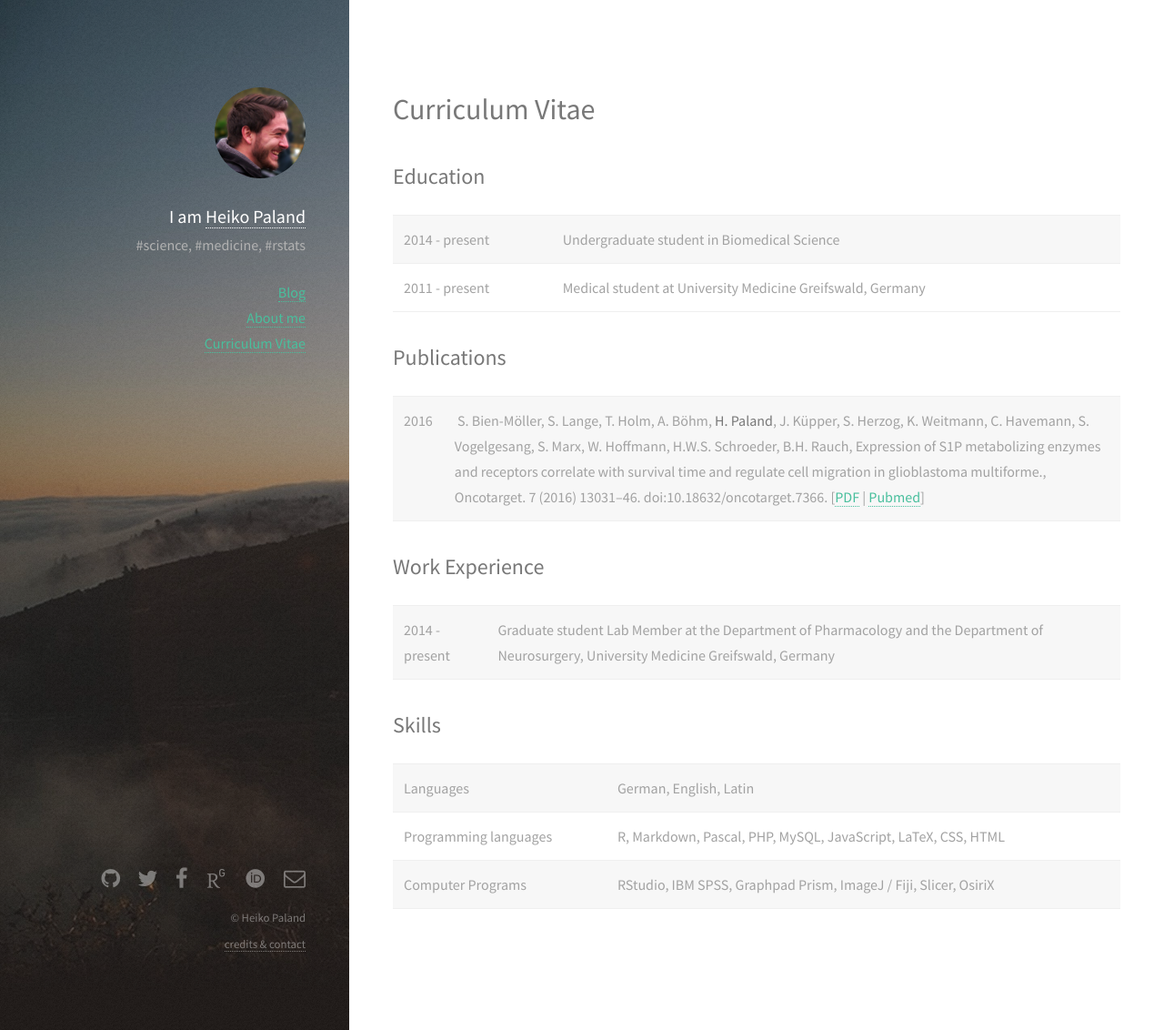
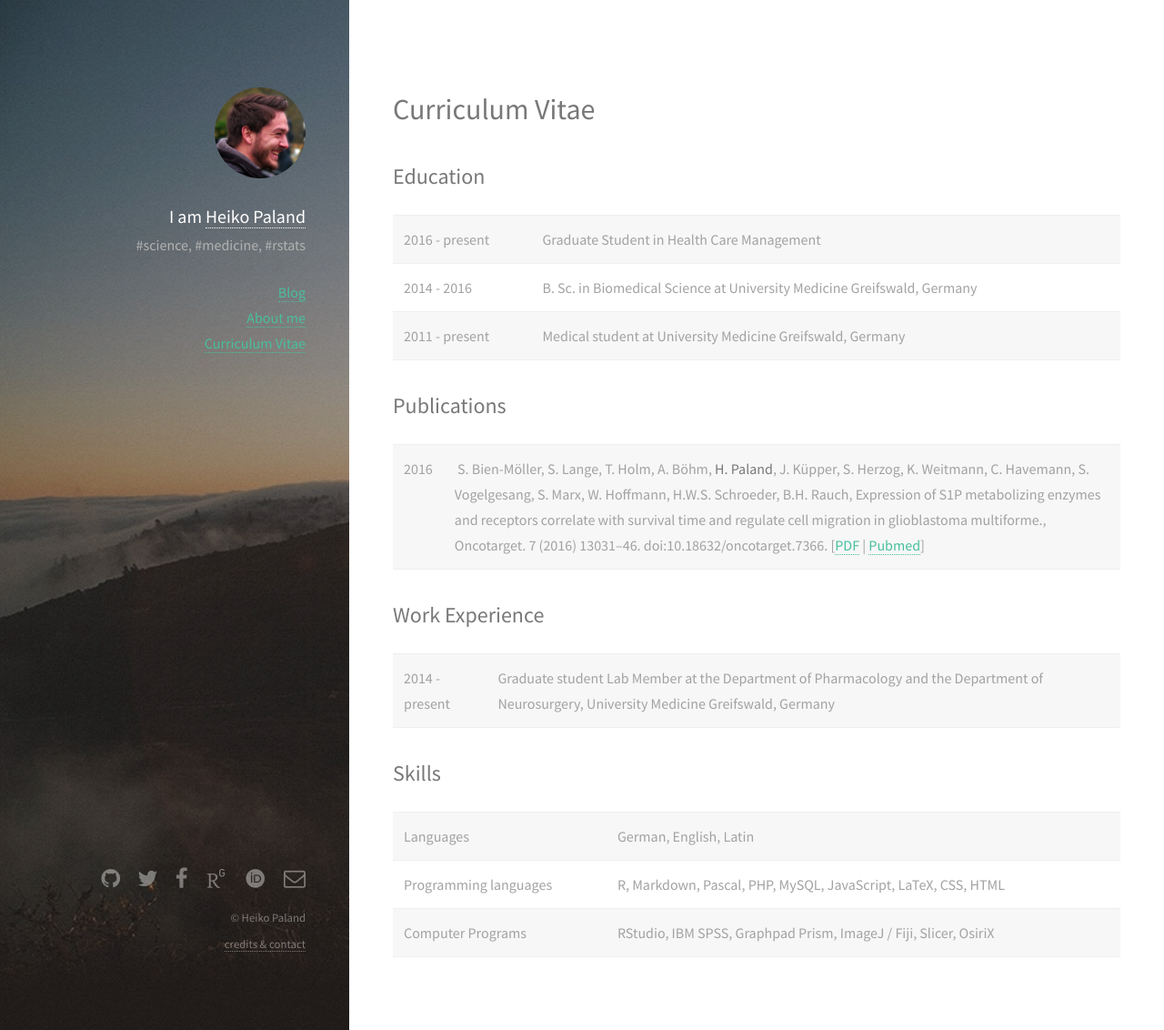
Before and after one commit to old-jekyll-templates/Strata-Jekyll-Theme, a Jekyll site: the page built from cv.md, in a window 1280 px wide and 1132 px high. Shown: the whole window at 91% size. Built offline with Jekyll 4.4.1, drawn with Linux system fonts in a browser that asks for light colours; some web fonts are replaced; comment, search, counter and statistics services are not loaded.

Commit message:
CV Update

```diff
--- a/cv.md
+++ b/cv.md
@@ -5,7 +5,8 @@ title: Curriculum Vitae
 
 ## Education
 
-| 2014 - present | Undergraduate student in Biomedical Science
+| 2016 - present | Graduate Student in Health Care Management
+| 2014 - 2016 | B. Sc. in Biomedical Science at University Medicine Greifswald, Germany
 | 2011 - present | Medical student at University Medicine Greifswald, Germany
 
 
```
